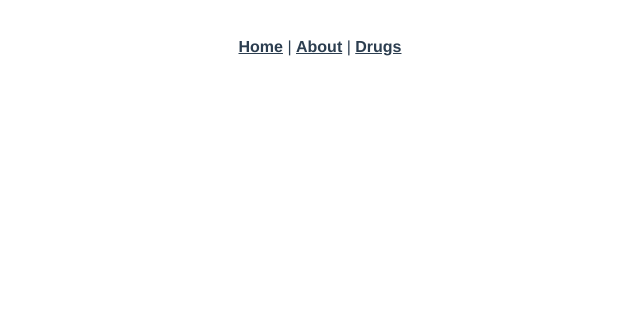
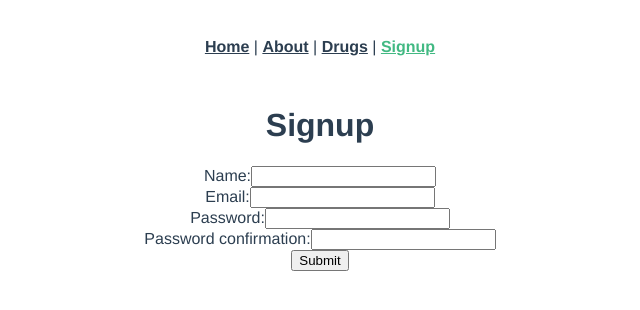
Before and after one commit to erwinreyzon/pharmacy-capstone-frontend, a Vue app: page /signup in a window 1280 px wide. Shown: the top 310 px of the page, without its empty margins (320-960 px from the left). Built offline with nearby package versions, Linux system fonts and the light colour scheme.

Commit message:
adds SignUp.vue and function and route

```diff
--- a/src/App.vue
+++ b/src/App.vue
@@ -5,6 +5,8 @@
     <router-link to="/about">About</router-link>
     |
     <router-link to="/drugs">Drugs</router-link>
+    |
+    <router-link to="/signup">Signup</router-link>
   </nav>
   <router-view />
 </template>
--- a/src/router/index.js
+++ b/src/router/index.js
@@ -2,6 +2,7 @@
 import HomeView from "../views/HomeView.vue";
 import DrugIndex from "../views/DrugIndex.vue";
 import DrugShow from "../views/DrugShow.vue";
+import SignUp from "../views/SignUp.vue";
 
 const routes = [
   {
@@ -27,6 +28,11 @@
     name: "drug",
     component: DrugShow,
   },
+  {
+    path: "/signup",
+    name: "signup",
+    component: SignUp,
+  },
 ];
 
 const router = createRouter({
--- /dev/null
+++ b/src/views/SignUp.vue
@@ -0,0 +1,53 @@
+<script>
+import axios from "axios";
+
+export default {
+  data: function () {
+    return {
+      newUserParams: {},
+      errors: [],
+    };
+  },
+  methods: {
+    submit: function () {
+      axios
+        .post("/users", this.newUserParams)
+        .then((response) => {
+          console.log(response.data);
+          this.$router.push("/login");
+        })
+        .catch((error) => {
+          this.errors = error.response.data.errors;
+        });
+    },
+  },
+};
+</script>
+
+<template>
+  <div class="signup">
+    <form v-on:submit.prevent="submit()">
+      <h1>Signup</h1>
+      <ul>
+        <li v-for="error in errors" v-bind:key="error">{{ error }}</li>
+      </ul>
+      <div>
+        <label>Name:</label>
+        <input type="text" v-model="newUserParams.name" />
+      </div>
+      <div>
+        <label>Email:</label>
+        <input type="email" v-model="newUserParams.email" />
+      </div>
+      <div>
+        <label>Password:</label>
+        <input type="password" v-model="newUserParams.password" />
+      </div>
+      <div>
+        <label>Password confirmation:</label>
+        <input type="password" v-model="newUserParams.password_confirmation" />
+      </div>
+      <input type="submit" value="Submit" />
+    </form>
+  </div>
+</template>
```
